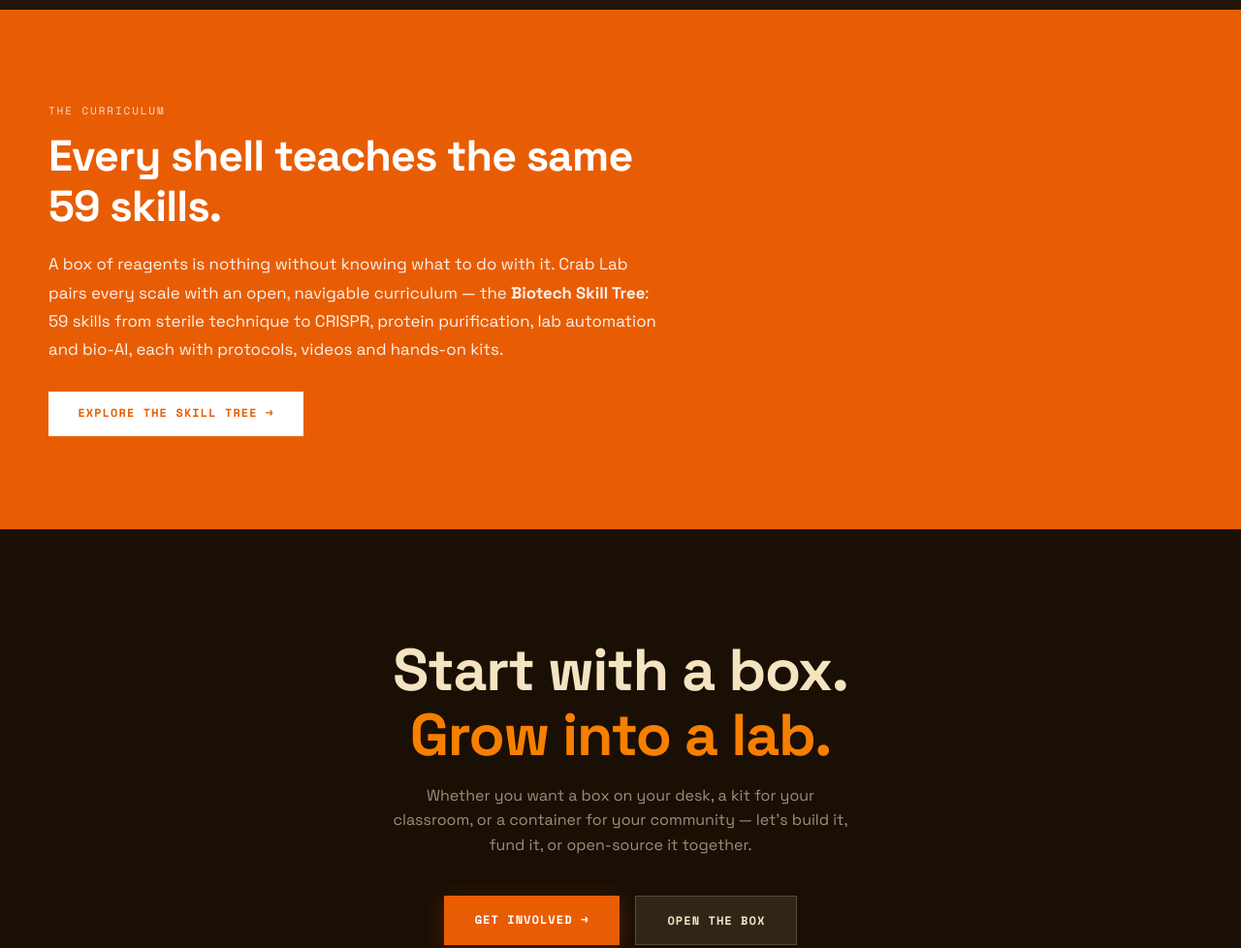
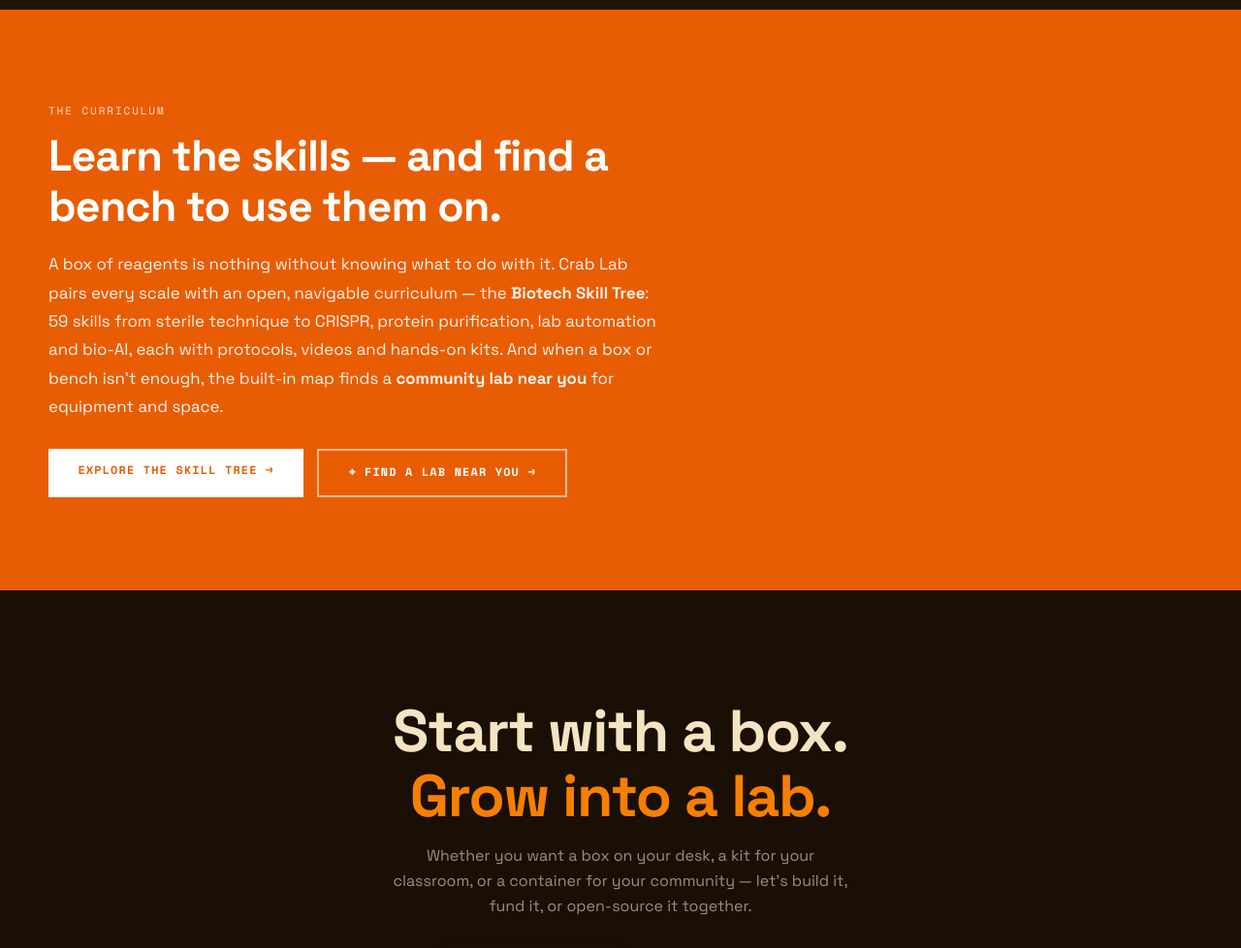
Before and after one commit to ThatMrE/crab-laboratory, a plain HTML site: page index.html in a window 1280 px wide. Shown: the part 5680-6658 px from the top of the page at 97% size. Drawn offline with nearby package versions, Linux system fonts and the light colour scheme.

Commit message:
Link the find-a-lab map from the site
The Curriculum section now offers two CTAs — Explore the Skill Tree and
"⌖ Find a Lab Near You" (biotech-skill-tree.netlify.app/labs) — reframed as
"learn the skills, and find a bench to use them on." Also added a Find a
Lab link to the footer. Ties the Box→Bench→Container story to real
community-lab space.

Co-Authored-By: Claude Opus 4.8 <noreply@anthropic.com>

```diff
--- a/index.html
+++ b/index.html
@@ -214,6 +214,10 @@
     .curric-cta { display: inline-block; background: white; color: var(--orange); padding: 0.85rem 1.9rem;
       font-family:'Space Mono',monospace; font-size: 0.74rem; font-weight: 700; letter-spacing: 0.1em; text-transform: uppercase; margin-top: 1.75rem; transition: all 0.2s; }
     .curric-cta:hover { background: var(--dark); color: var(--orange-light); }
+    .curric-ctas { display: flex; gap: 0.9rem; flex-wrap: wrap; margin-top: 1.75rem; }
+    .curric-ctas .curric-cta { margin-top: 0; }
+    .curric-cta.alt { background: transparent; color: white; border: 2px solid rgba(255,255,255,0.55); }
+    .curric-cta.alt:hover { background: white; color: var(--orange); border-color: white; }
 
     /* ── CTA / FOOTER ── */
     .cta-section { background: var(--dark); color: var(--sand); padding: 7rem 3rem; text-align: center; }
@@ -610,11 +614,15 @@
   <section id="curriculum" class="curric">
     <div class="wrap">
       <p class="section-eyebrow" style="color:rgba(255,255,255,0.8);">The Curriculum</p>
-      <h2 class="section-title" style="max-width:640px;">Every shell teaches the same 59 skills.</h2>
+      <h2 class="section-title" style="max-width:640px;">Learn the skills &mdash; and find a bench to use them on.</h2>
       <p class="section-lead">A box of reagents is nothing without knowing what to do with it. Crab Lab pairs every scale with an
       open, navigable curriculum &mdash; the <strong>Biotech Skill Tree</strong>: 59 skills from sterile technique to
-      CRISPR, protein purification, lab automation and bio-AI, each with protocols, videos and hands-on kits.</p>
-      <a class="curric-cta" href="https://biotech-skill-tree.netlify.app/" target="_blank" rel="noopener">Explore the Skill Tree &rarr;</a>
+      CRISPR, protein purification, lab automation and bio-AI, each with protocols, videos and hands-on kits. And when a
+      box or bench isn&rsquo;t enough, the built-in map finds a <strong>community lab near you</strong> for equipment and space.</p>
+      <div class="curric-ctas">
+        <a class="curric-cta" href="https://biotech-skill-tree.netlify.app/" target="_blank" rel="noopener">Explore the Skill Tree &rarr;</a>
+        <a class="curric-cta alt" href="https://biotech-skill-tree.netlify.app/labs" target="_blank" rel="noopener">&#x2316; Find a Lab Near You &rarr;</a>
+      </div>
     </div>
   </section>
 
@@ -637,6 +645,7 @@
       <li><a href="#kits">Kit Makers</a></li>
       <li><a href="#container">The Container</a></li>
       <li><a href="https://biotech-skill-tree.netlify.app/" target="_blank" rel="noopener">Curriculum</a></li>
+      <li><a href="https://biotech-skill-tree.netlify.app/labs" target="_blank" rel="noopener">Find a Lab</a></li>
       <li><a href="mailto:hello@crablaboratory.com">Contact</a></li>
     </ul>
     <span style="font-family:'Space Mono',monospace; font-size:0.65rem; color:rgba(244,228,193,0.25); letter-spacing:0.05em;">&copy; 2026 Crab Laboratory &middot; Open Source</span>
```
